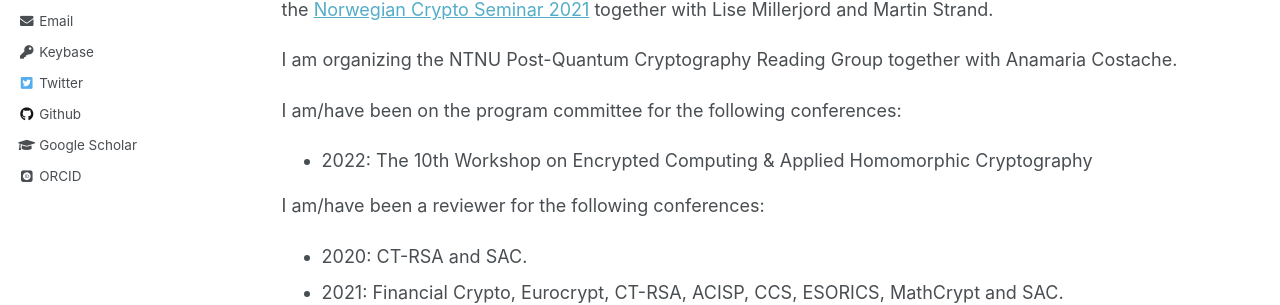
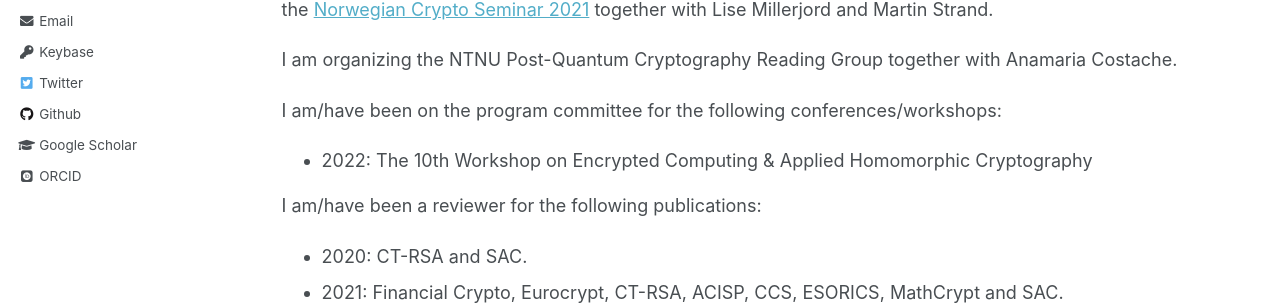
Before and after one commit to tjesi/tjesi.github.io, a Jekyll site: the page built from _pages/academic.md, in a window 1280 px wide and 900 px high, scrolled down 1131 px. Shown: the part 342-647 px from the top of the window. Built offline with Jekyll 4.4.1, drawn with Linux system fonts in a browser that asks for light colours; some web fonts are replaced.

Commit message:
Update academic.md

```diff
--- a/_pages/academic.md
+++ b/_pages/academic.md
@@ -54,10 +54,10 @@ I organized the [Norwegian Crypto Seminar 2020](https://wiki.math.ntnu.no/nks/nk
 
 I am organizing the NTNU Post-Quantum Cryptography Reading Group together with Anamaria Costache.
 
-I am/have been on the program committee for the following conferences:
+I am/have been on the program committee for the following conferences/workshops:
 - 2022: The 10th Workshop on Encrypted Computing & Applied Homomorphic Cryptography
 
- I am/have been a reviewer for the following conferences:
+ I am/have been a reviewer for the following publications:
  - 2020: CT-RSA and SAC.
  - 2021: Financial Crypto, Eurocrypt, CT-RSA, ACISP, CCS, ESORICS, MathCrypt and SAC.
  - 2022: PKC, PETS, ANTS, CCS, PQCrypto and ESORICS.
```
